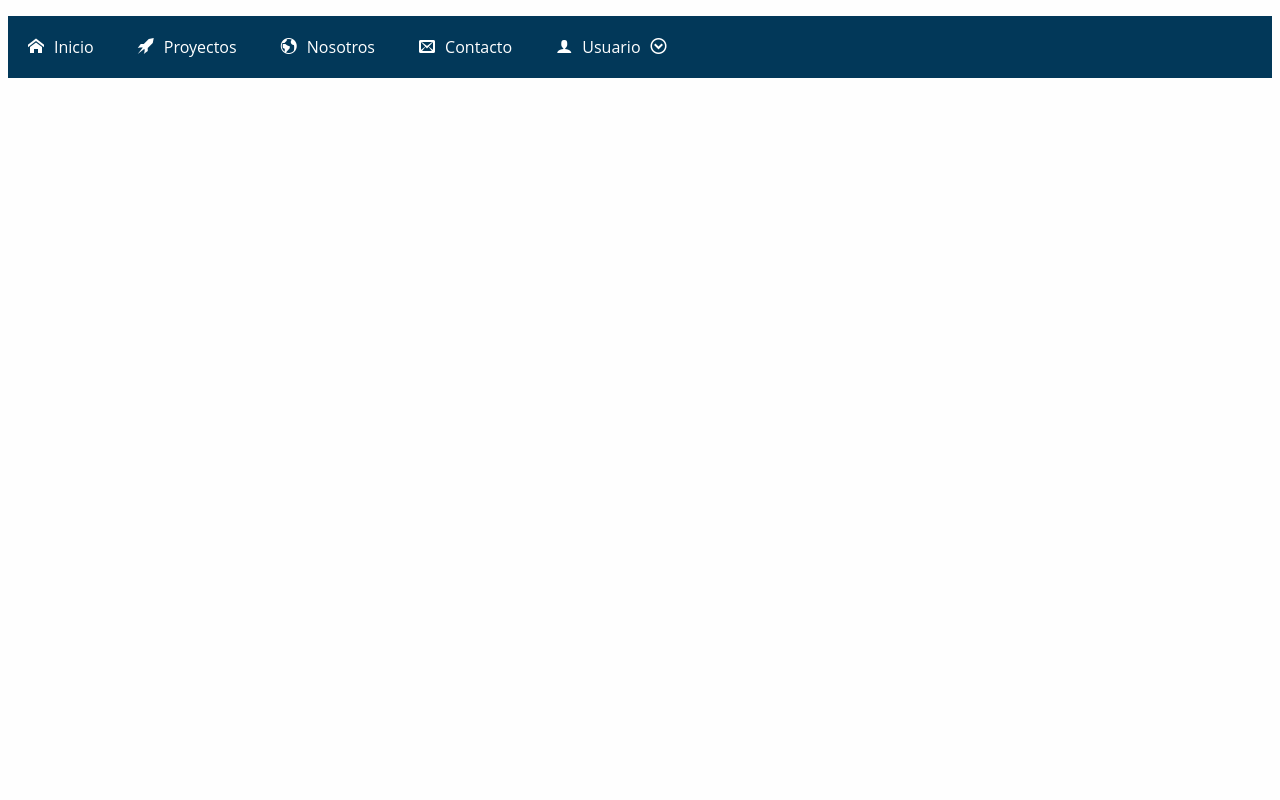
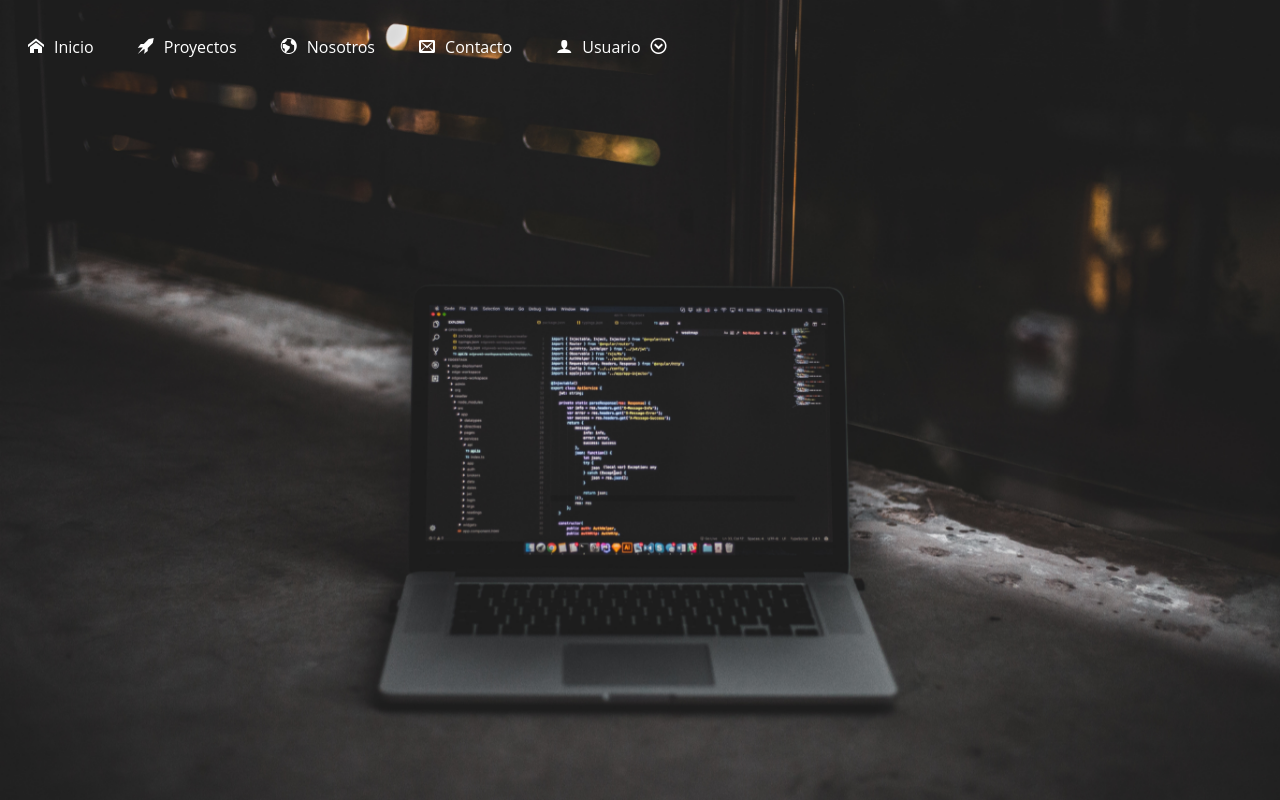
Before and after one commit to ChrisSalgado/Funciones, a PHP site: page / in a window 1280 px wide. Run offline with PHP 8.4, Linux system fonts and the light colour scheme; some libraries are stand-ins or nearby versions; some web fonts are replaced.

Commit message:
wallpaper

```diff
--- a/asset/Login.php
+++ b/asset/Login.php
@@ -9,6 +9,9 @@
 
 </head>
 <body>
+   <section id="contenedor_general">
+
+     </section>
     <header>
         <div class="menu_bar" id="menu">
             <a href="#" class="bt-menu" ><span class="icon-menu"></span>Funcionalidades</a>
--- a/css/estilo.css
+++ b/css/estilo.css
@@ -77,7 +77,7 @@ body{
     margin-top: -135px;
 }
 
-
+/*diseño del nav*/
 
 body{background: #FEFEFE;}
 
@@ -91,7 +91,7 @@ header{
 }
 
 header nav{
-    background: #023859;
+    background: transparent;
     z-index: 1000;
     width: 100%;
 }
@@ -117,7 +117,7 @@ header nav ul li a span{
 }
 
 header nav ul li:hover{
-    background: #E6344A;
+    background: rgba(0,0,0,.7);
 }
 
 /*submenu*/
@@ -130,7 +130,7 @@ header nav ul li:hover .children{
 
 header nav ul li .children{
     display: none;
-    background: #011826;
+    background: rgba(255,255,255,0.2);
     position: absolute;
     width: 150%;
     z-index: 1000;
@@ -163,7 +163,27 @@ header nav ul li .caret{
     margin-right: 0px;
 }
 
-/*Aplicando el responsive en el navbar*/
+
+/*Inicio del Wallpaper*/
+
+section#contenedor_general{
+    position: fixed;
+    width: 100%;
+    height: 100%;
+    top:0px;
+    left: 0px;
+    z-index: -1;
+    background-image: url(../img/imagen.jpg);
+    background-size: cover;
+    background-position: center 0px;
+    background-repeat: no-repeat;
+    overflow: hidden;
+}
+
+
+
+
+/*Aplicando el responsive en al header*/
 
 
 @media screen and (max-width:800px) {
--- a/index.php
+++ b/index.php
@@ -10,6 +10,9 @@
 </head>
 <body>
 
+     <section id="contenedor_general">
+
+     </section>
 
     <header>
         <div class="menu_bar" id="menu">
@@ -31,8 +34,9 @@
                 </li>
             </ul>
         </nav>
+    </header>
 
-    </header>
+
 
     <script src="js/index.js"></script>
     <script src="js/jquery.js"></script>
```
Also changed, not shown: img/imagen.jpg (renamed from img/blake-connally-373084.jpg), 1 other file.
